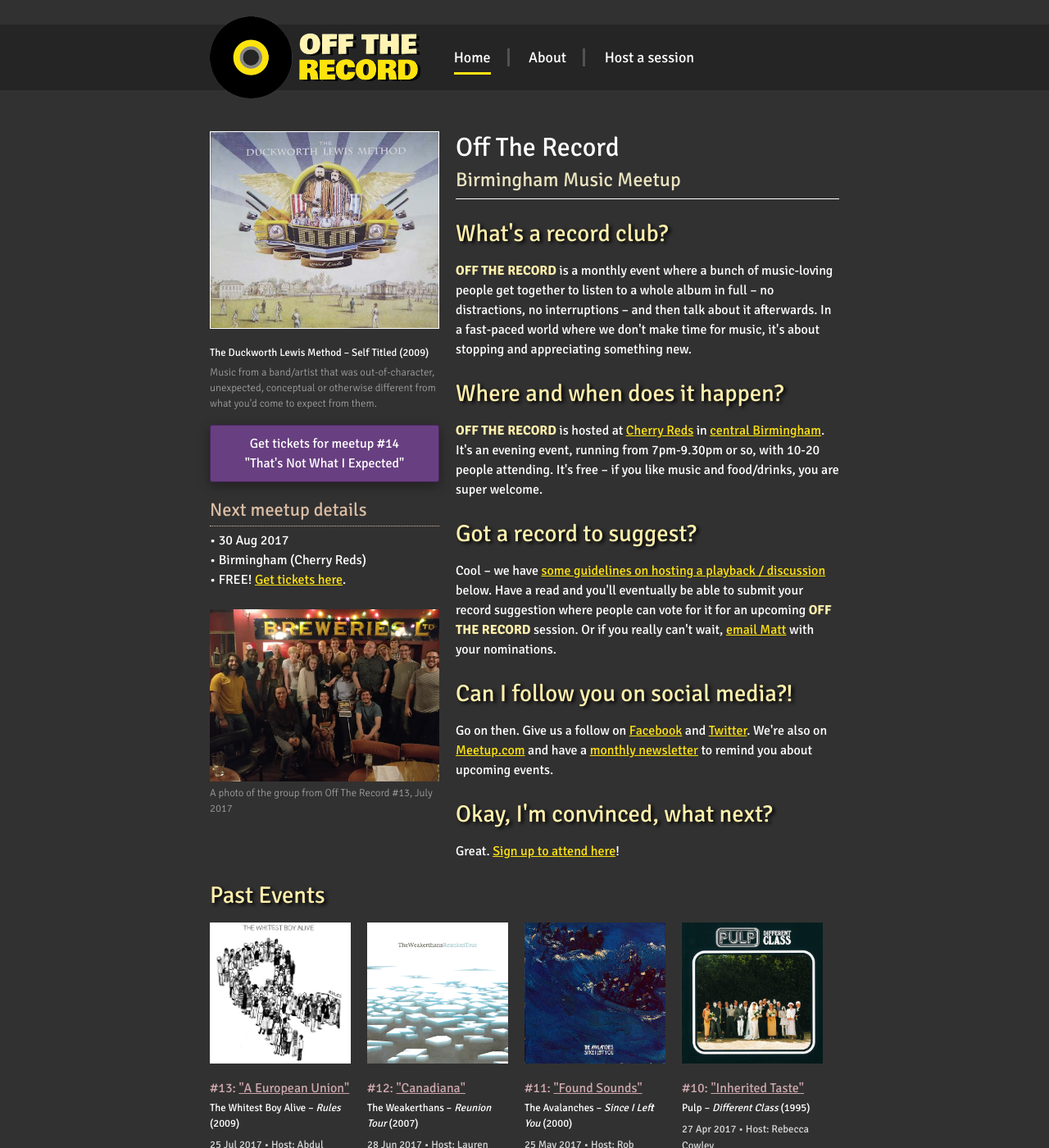
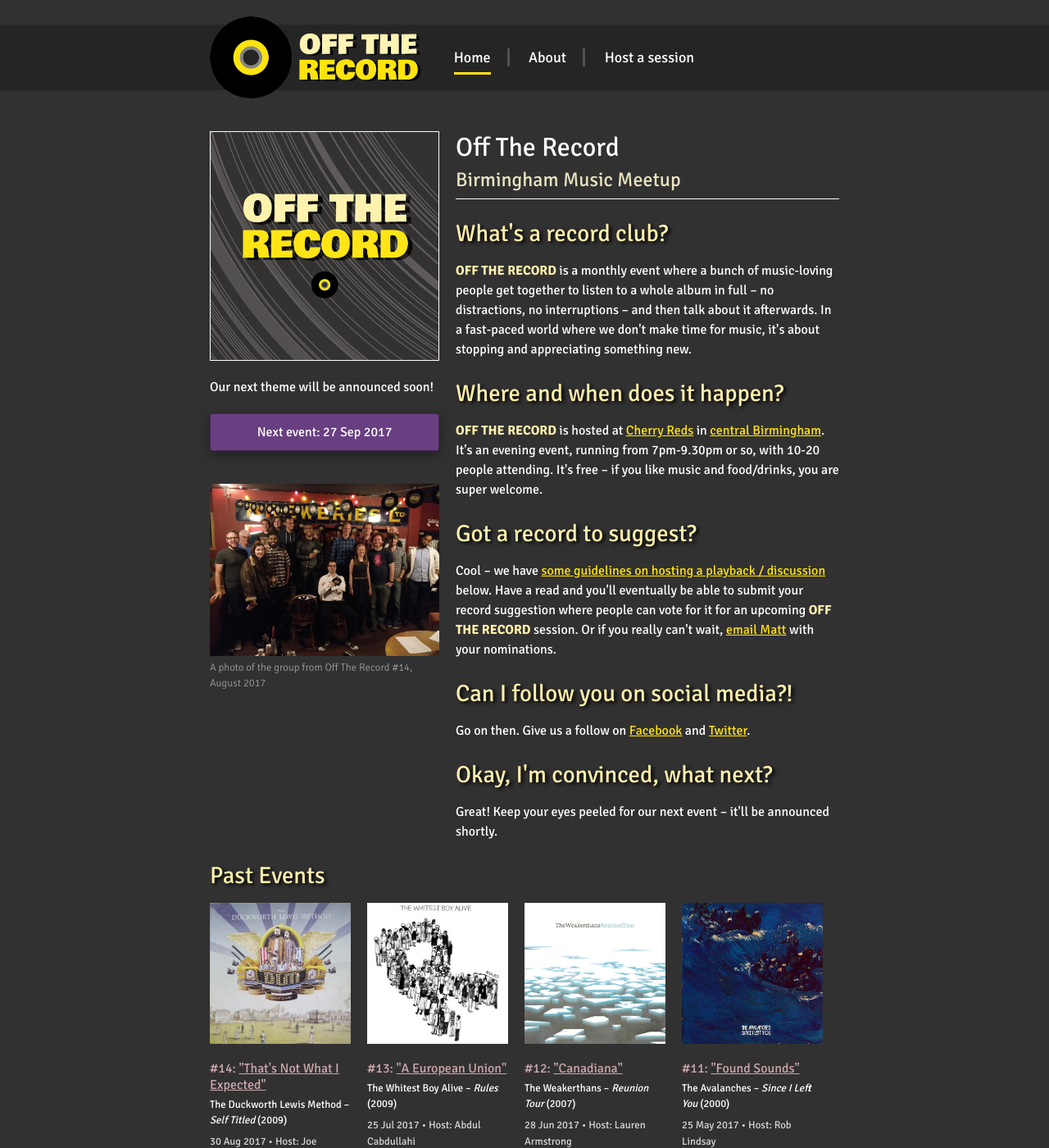
Before and after one commit to mattandrews/offtherecord, a Jekyll site: the page built from index.md, in a window 1280 px wide and 1400 px high. Shown: the whole window at 82% size. Built offline with Jekyll 4.4.1, drawn with Linux system fonts in a browser that asks for light colours.

Commit message:
add 14 writeup

```diff
--- a/_layouts/home.html
+++ b/_layouts/home.html
@@ -12,10 +12,10 @@ layout: default
             <a class="cta block" href="#">Next event: {{ page.next.date | date_to_string }}</a><br />
         {% endif %}
 
-        <a href="{{ "/assets/img/otr13.jpg" | absolute_url }}">
-            <img src="{{ "/assets/img/otr13.jpg" | absolute_url }}" />
+        <a href="{{ "/assets/img/otr14-2.jpg" | absolute_url }}">
+            <img src="{{ "/assets/img/otr14-2.jpg" | absolute_url }}" />
         </a>
-        <p class="caption">A photo of the group from Off The Record #13, July 2017</p>
+        <p class="caption">A photo of the group from Off The Record #14, August 2017</p>
     </aside>
 
     <article>
@@ -42,10 +42,7 @@ layout: default
 
         <h2>Can I follow you on social media?!</h2>
         <p>Go on then. Give us a follow on <a href="https://www.facebook.com/OffTheRecordBHM/">Facebook</a> and <a
-                href="https://twitter.com/OffTheRecordBHM">Twitter</a>. We're also on <a
-                href="https://www.meetup.com/Off-The-Record/">Meetup.com</a> and have a <a
-                href="https://tinyletter.com/offtherecord">monthly newsletter</a> to remind you about upcoming
-            events.</p>
+                href="https://twitter.com/OffTheRecordBHM">Twitter</a>.</p>
 
         <h2>Okay, I'm convinced, what next?</h2>
         {% if page.next.active %}
--- /dev/null
+++ b/_posts/2017-08-30-thats-not-what-i-expected.markdown
@@ -0,0 +1,44 @@
+---
+layout: post
+title:  '"That''s Not What I Expected"'
+date: 2017-08-30 19:00:00 +0100
+number: 14
+eventbrite: "http://off-the-record-14.eventbrite.co.uk/"
+artist_name: "The Duckworth Lewis Method"
+album_name: "Self Titled"
+cover_image: "assets/img/records/dlm.jpg"
+cover_caption: "Music from a band/artist that was out-of-character, unexpected, conceptual or otherwise different from what you'd come to expect from them."
+year: 2009
+photo: "assets/img/otr14-2.jpg"
+thumbnail: "assets/img/otr14-2_smaller.jpg"
+spotify: https://open.spotify.com/user/mattpointblank/playlist/16KOp37u7DHVUEjCW0gAur
+host: Joe Grassby
+---
+
+For August's meetup we were hosted by Joe Grassby, a middle manager in the civil service who listens to alternative rock, smelly prog and atonal noise jams, and has been accused of being allergic to melody. Joe chose the album and theme for the following reasons:
+
+>"When I heard the concept band The Duckworth Lewis Method were releasing a record of 'cricket pop' I was intrigued as a cricket nerd but a little wary of a record of chamber pop from members of The Divine Comedy and Pugwash. My expectations were confounded and I loved the record. But did I love it for being about cricket or was I genuinely just happy to hear a little pop? And if the thought of cricket makes you want to start a rain dance, can you be convinced by a record where every song contains a multitude of lyrical references to "the gentleman's game"? What records have you heard and loved that were not what you expected?"
+
+The Duckworth Lewis Method is something of a supergroup, featuring members of The Divine Comedy and Irish pop band Pugwash. Their music is a mixture of pop rock, classic rock (think Beatles, Kinks, etc), glam, jazz and baroque pop. Oh, and it's a concept album about cricket. Bet that's not what you expected.
+
+Joe introduced the album with an explanation of some of the cricketing context, giving us a few hints about terminology and the background for the album. It turned out we had a couple of cricket fans in attendance, plus a fan or two of the Divine Comedy who hadn't listened to this record. Joe's question about whether or not the album would translate to fans of only one half of the concept (eg. the musicians or the topic) was open for debate...
+
+The album started strongly with a mixture of genres, some songs feeling like pastiches/tributes to well-known artists. Musically it was baroque in parts, straightforward pop/rock in others, and ballad-like in places too. It didn't stand still for long and shifted around musically, though remainined true to its cricket theme throughout.
+
+After we listened, Joe clarified some more of the references and rules and discussion was briefly diverted onto some of the finer points of the cricket rulebook, which was quickly nipped in the bud. Opinions ranged from big fans to—let's be charitable—less-convinced listeners, but pretty much everyone agreed there was something of interest for them somewhere in the mix.
+
+The album averaged a 6.5 / 10 score from the room, not the highest, it's true, but still an all-round decent album. Whether Joe converted a roomful of cricket sceptics is a matter for debate, but everyone at least came away with a partial awareness of the history of cricket, and perhaps a mild dislike for Shane Warne.
+
+Then it was over to the room to nominate songs that fit our "That's Not What I Expected" theme. Here's the music that got shared:
+
+- Daniel: Ylvis – "Stonehenge"
+- Ruby: Iglooghost – "Gold Coat"
+- Matt A: Paul McCartney – "Temporary Secretary"
+- Rhi: The Mars Volta – "Agadez"
+- Andrea: Taylor Swift – "Look What You Made Me Do"
+- David: Francis Dunnery – "Fire on the Plane" *
+- William: Earl Vince and the Valiants – "Somebody's Gonna Get Their Head Kicked In Tonight" *
+
+\* These songs aren't on Spotify!
+
+After this, it was the end of the night – we also had another high turnout with 24 attendees – thanks again to Joe for hosting.
--- a/index.md
+++ b/index.md
@@ -1,15 +1,15 @@
 ---
 layout: home
 next:
-    active: true
-    number: 14
-    title: '"That''s Not What I Expected"'
-    link: "https://off-the-record-14.eventbrite.com"
-    artist: "The Duckworth Lewis Method"
-    album: "Self Titled"
+    active: false
+    number: 15
+    title: '""'
+    link: "https://off-the-record-15.eventbrite.com"
+    artist: ""
+    album: ""
     year: 2009
-    cover: "assets/img/records/dlm.jpg"
-    date: 2017-08-30 19:00:00 +0100
-    desc: "Music from a band/artist that was out-of-character, unexpected, conceptual or otherwise different from what you'd come to expect from them."
+    cover: "assets/img/records/.jpg"
+    date: 2017-09-27 19:00:00 +0100
+    desc: ""
     location: "Birmingham (Cherry Reds)"
 ---
```
Also changed, not shown: assets/img/otr14-1.jpg (added), assets/img/otr14-1_smaller.jpg (added), assets/img/otr14-2.jpg (added), assets/img/otr14-2_smaller.jpg (added).
